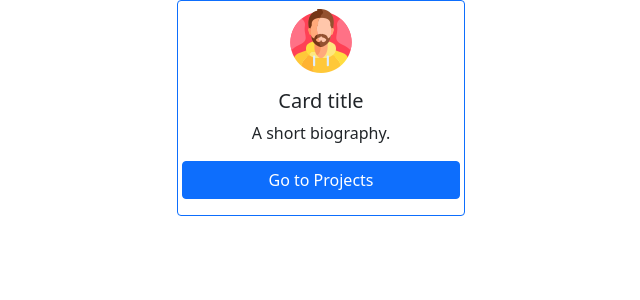
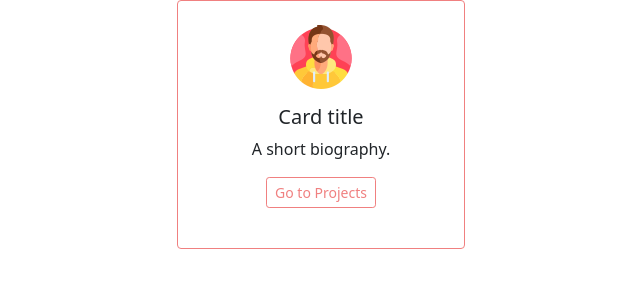
Before and after one commit to AlexKTP/chaywela_client, an Angular app: page / in a window 1280 px wide. Shown: the top 300 px of the page, without its empty margins (319-959 px from the left). Built offline with nearby package versions, Linux system fonts and the light colour scheme.

Commit message:
User Card v2 UI

```diff
--- a/package.json
+++ b/package.json
@@ -18,6 +18,7 @@
     "@angular/platform-browser": "~13.2.0",
     "@angular/platform-browser-dynamic": "~13.2.0",
     "@angular/router": "~13.2.0",
+    "autoprefixer": "10.4.5",
     "bootstrap": "^5.1.3",
     "rxjs": "~7.5.0",
     "tslib": "^2.3.0",
--- a/src/app/component/usercard/usercard.component.css
+++ b/src/app/component/usercard/usercard.component.css
@@ -1,4 +1,9 @@
+
 .card-img-top {
     max-height: 64px;
     max-width: 64px;
 }
+
+.customcard:hover{
+    box-shadow: 0 2px 5px 0 rgba(0, 0, 0, 0.16), 0 2px 10px 0 rgba(0, 0, 0, 0.12);
+}
--- a/src/app/component/usercard/usercard.component.html
+++ b/src/app/component/usercard/usercard.component.html
@@ -1,12 +1,13 @@
 <div class="d-flex justify-content-center">
-<div class="card border border-primary pt-2" style="width: 18rem;">
+  <div class="card pt-4 pb-4">
       <img src="../../../assets/man.png" class="card-img-top mx-auto" alt="random user profile pic">
       <div class="card-body">
         <h5 class="card-title text-center">Card title</h5>
         <p class="card-text text-center">A short biography.</p>
-      <div class="row justify-content-center">
-      <a href="#" class="btn btn-primary text-center pr-4 pl-4">Go to Projects</a>
+        <div class="text-center">
+          <a href="#" class="btn btn-outline-dark btn-sm text-center">Go to Projects</a>
       </div>
       </div>
     </div>
+
 </div>
--- /dev/null
+++ b/src/app/component/usercard/usercard.component.scss
@@ -0,0 +1,24 @@
+
+.card-img-top {
+    max-height: 64px;
+    max-width: 64px;
+}
+
+.card:hover{
+    box-shadow: 0 2px 5px 0 rgba(0, 0, 0, 0.16), 0 2px 10px 0 rgba(238, 104, 104, 0.12);
+}
+
+.card{
+    width: 18rem;
+    border: 1px solid lightcoral !important;
+}
+
+.btn {
+    border: 1px solid lightcoral;
+    color: lightcoral;
+}
+.btn:hover {
+    border: 1px solid lightcoral;
+    background-color: lightcoral;
+    color: white;
+}
--- a/src/app/component/usercard/usercard.component.ts
+++ b/src/app/component/usercard/usercard.component.ts
@@ -3,7 +3,7 @@ import { Component, OnInit } from '@angular/core';
 @Component({
   selector: 'app-usercard',
   templateUrl: './usercard.component.html',
-  styleUrls: ['./usercard.component.css']
+  styleUrls: ['./usercard.component.scss']
 })
 export class UsercardComponent implements OnInit {
 
```
Also changed, not shown: 1 other file (tests, documents, lock files or other folders). Lines whose indentation alone changed are shown as unchanged.
